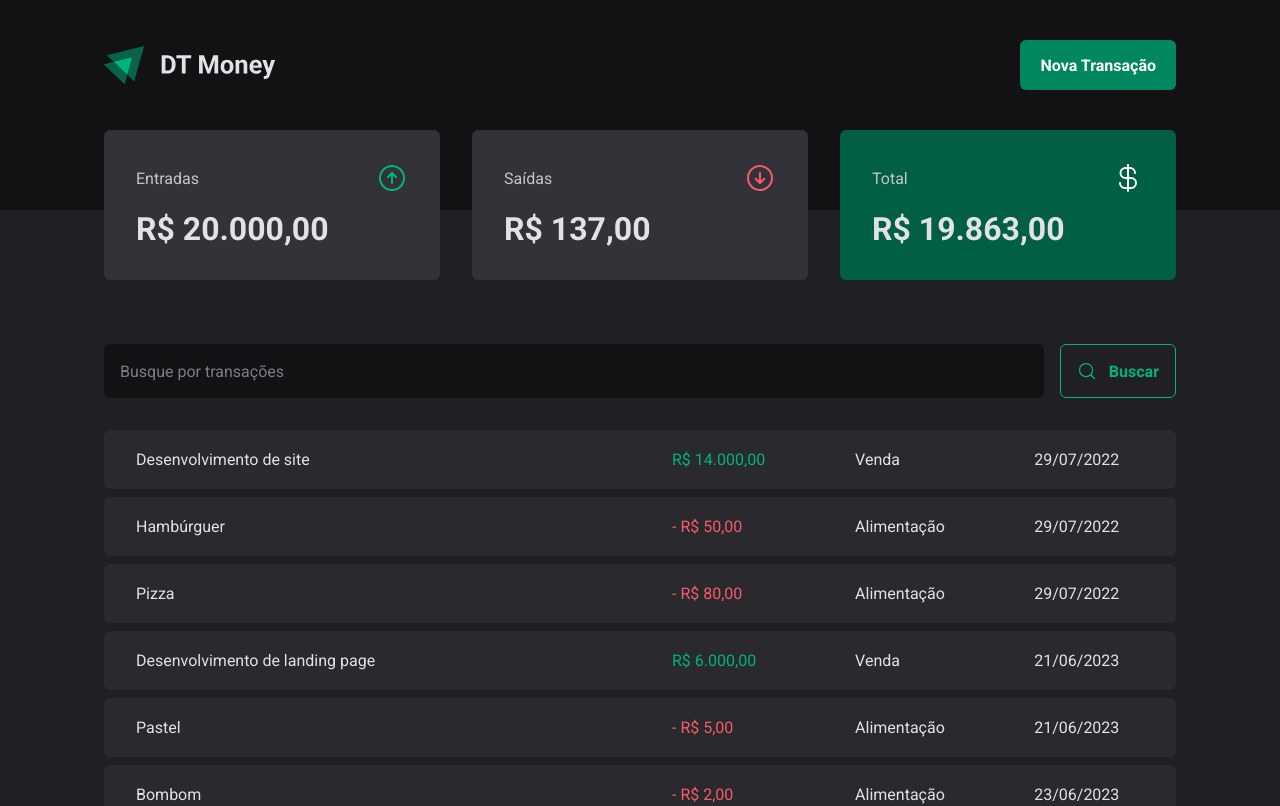
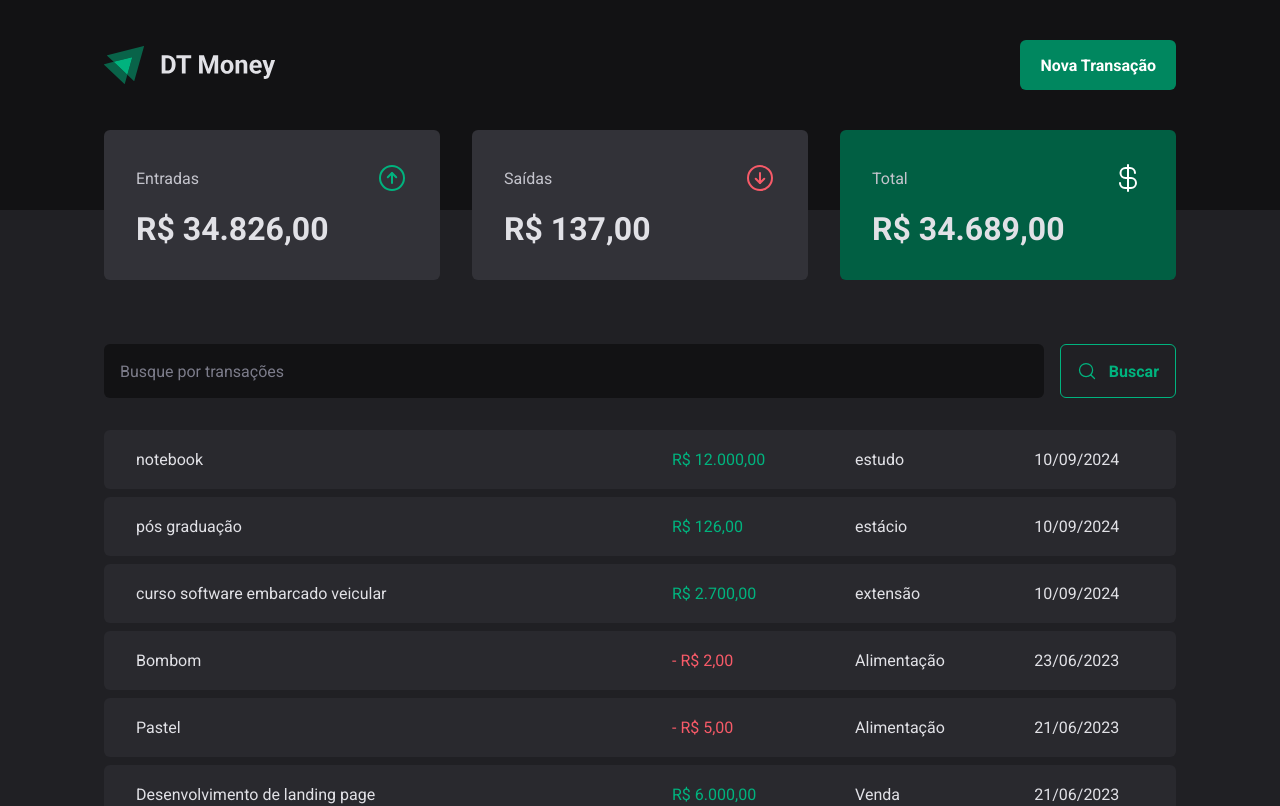
Before and after one commit to evertonlsds/dt-money-reactjs, a React (Vite) app: page / in a window 1280 px wide. Shown: the top 806 px of the page. Built offline with nearby package versions, Linux system fonts and the light colour scheme; data requests are answered from the project's data file.

Commit message:
config modal

```diff
--- a/server.json
+++ b/server.json
@@ -47,6 +47,30 @@
       "type": "outcome",
       "createdAt": "2023-06-23T22:16:17.632Z",
       "id": 6
+    },
+    {
+      "description": "curso software embarcado veicular",
+      "price": 2700,
+      "category": "extensão",
+      "type": "income",
+      "createdAt": "2024-09-10T12:34:06.030Z",
+      "id": 7
+    },
+    {
+      "description": "pós graduação",
+      "price": 126,
+      "category": "estácio",
+      "type": "income",
+      "createdAt": "2024-09-10T12:35:50.884Z",
+      "id": 8
+    },
+    {
+      "description": "notebook",
+      "price": 12000,
+      "category": "estudo",
+      "type": "income",
+      "createdAt": "2024-09-10T12:41:32.194Z",
+      "id": 9
     }
   ]
 }
--- a/src/components/NewTransactionModal/index.tsx
+++ b/src/components/NewTransactionModal/index.tsx
@@ -11,6 +11,8 @@ import {
 import { ArrowCircleDown, ArrowCircleUp, X } from "phosphor-react";
 import { Controller, useForm } from "react-hook-form";
 import { zodResolver } from "@hookform/resolvers/zod";
+import { useContext } from "react";
+import { TransactionsContext } from "../../contexts/TransactionsContext";
 
 const newTransactionFormSchema = z.object({
   description: z.string(),
@@ -22,19 +24,30 @@ const newTransactionFormSchema = z.object({
 type NewTransactionFormInputs = z.infer<typeof newTransactionFormSchema>;
 
 export function NewTransactionModal() {
+  const { createTransaction } = useContext(TransactionsContext);
   const {
     control,
     register,
     handleSubmit,
     formState: { isSubmitting },
+    reset,
   } = useForm<NewTransactionFormInputs>({
     resolver: zodResolver(newTransactionFormSchema),
+    defaultValues: {
+      type: "income",
+    },
   });
 
   async function handleCreateNewTransaction(data: NewTransactionFormInputs) {
-    await new Promise((resolve) => setTimeout(resolve, 2000));
+    const { description, price, category, type } = data;
+    await createTransaction({
+      description,
+      price,
+      category,
+      type,
+    });
 
-    console.log(data);
+    reset();
   }
 
   return (
@@ -69,10 +82,12 @@ export function NewTransactionModal() {
           <Controller
             control={control}
             name="type"
-            render={({field}) => {
-
+            render={({ field }) => {
               return (
-                <TransactionType onValueChange={field.onChange} value={field.value}>
+                <TransactionType
+                  onValueChange={field.onChange}
+                  value={field.value}
+                >
                   <TransactionTypeButton variant="income" value="income">
                     <ArrowCircleUp size={24} />
                     Entrada
--- a/src/contexts/TransactionsContext.tsx
+++ b/src/contexts/TransactionsContext.tsx
@@ -9,15 +9,23 @@ interface Transaction {
   category: string;
   createdAt: string;
 }
+interface CreateTransactionInput {
+  description: string;
+  price: number;
+  category: string;
+  type: "income" | "outcome";
+}
 
 interface TransactionContextType {
   transactions: Transaction[];
   fetchTransactions: (query?: string) => Promise<void>;
+  createTransaction: (data: CreateTransactionInput) => Promise<void>;
 }
 
 interface TransactionsProviderProps {
   children: ReactNode;
 }
+
 export const TransactionsContext = createContext({} as TransactionContextType);
 
 export function TransactionsProvider({ children }: TransactionsProviderProps) {
@@ -26,10 +34,24 @@ export function TransactionsProvider({ children }: TransactionsProviderProps) {
   async function fetchTransactions(query?: string) {
     const response = await api.get("/transactions", {
       params: {
+        _sort: "createdAt",
+        _order: "desc",
         q: query,
       },
     });
     setTransactions(response.data);
+  }
+
+  async function createTransaction(data: CreateTransactionInput) {
+    const { description, price, category, type } = data;
+    const response = await api.post("/transactions", {
+      description,
+      price,
+      category,
+      type,
+      createdAt: new Date(),
+    });
+    setTransactions((state) => [...state, response.data]);
   }
 
   useEffect(() => {
@@ -37,7 +59,9 @@ export function TransactionsProvider({ children }: TransactionsProviderProps) {
   }, []);
 
   return (
-    <TransactionsContext.Provider value={{ transactions, fetchTransactions }}>
+    <TransactionsContext.Provider
+      value={{ transactions, fetchTransactions, createTransaction }}
+    >
       {children}
     </TransactionsContext.Provider>
   );
```
Lines whose indentation alone changed are shown as unchanged.
